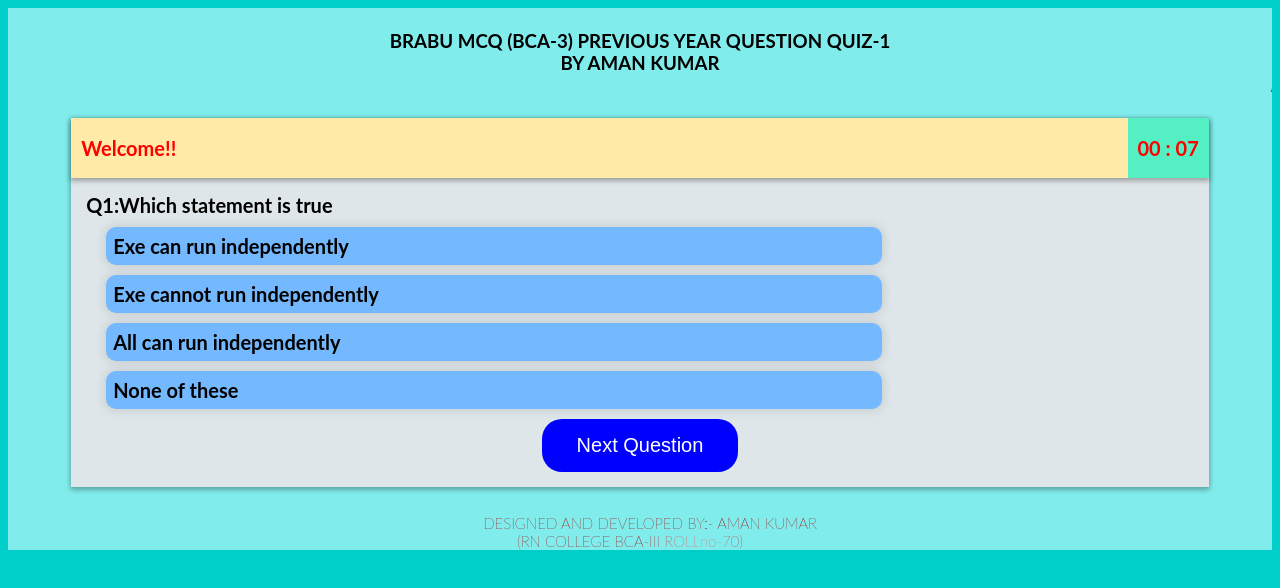
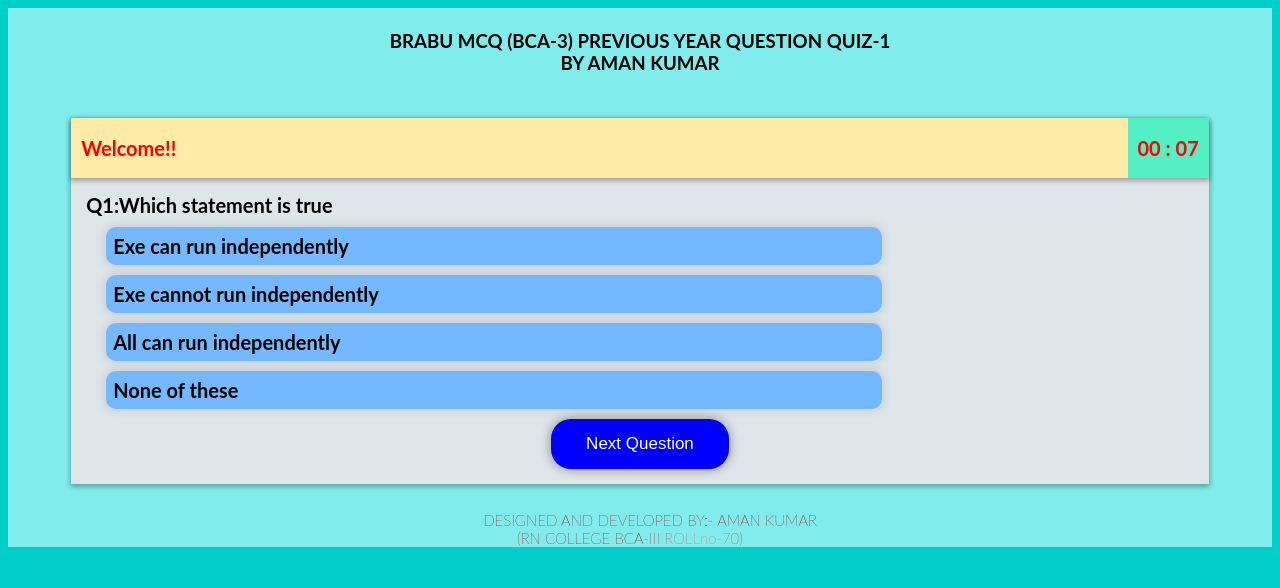
Before and after one commit to amankr97531/QB-Quiz-Part-1, a plain HTML site: page quiz.html in a window 1280 px wide. In both pictures the pointer is over the button "Next Question". Drawn offline with Linux system fonts and the light colour scheme.

Commit message:
Update style.css

```diff
--- a/style.css
+++ b/style.css
@@ -156,14 +156,15 @@ body {
 	border:none;
 	border-radius:20px;
 	transition:0.4s all;
-	font-size:15px;
+	font-size:13px;
+	box-shadow:0px 0px 10px 2px rgba(0, 0, 0, 0.3);
 }
 .btn-next:hover {
 	cursor:pointer;
 	background-color:blue;
 	color:#fff;
-	bos-shadow:0px 0px 10px 2px rgba(0, 0, 0, 0.3);
-	font-size:20px;
+	box-shadow:0px 0px 10px 2px rgba(0, 0, 0, 0.3);
+	font-size:17px;
 }
 
 .active {
```
